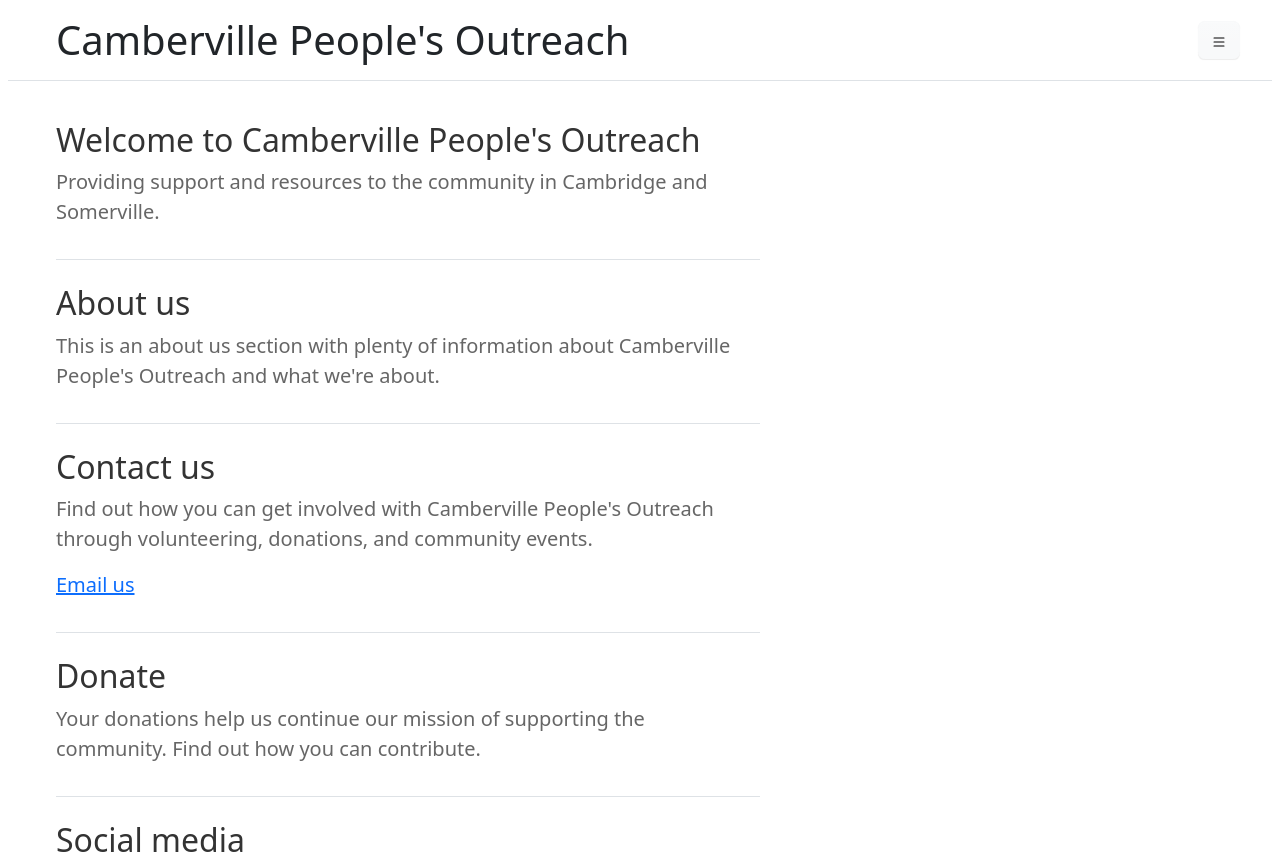
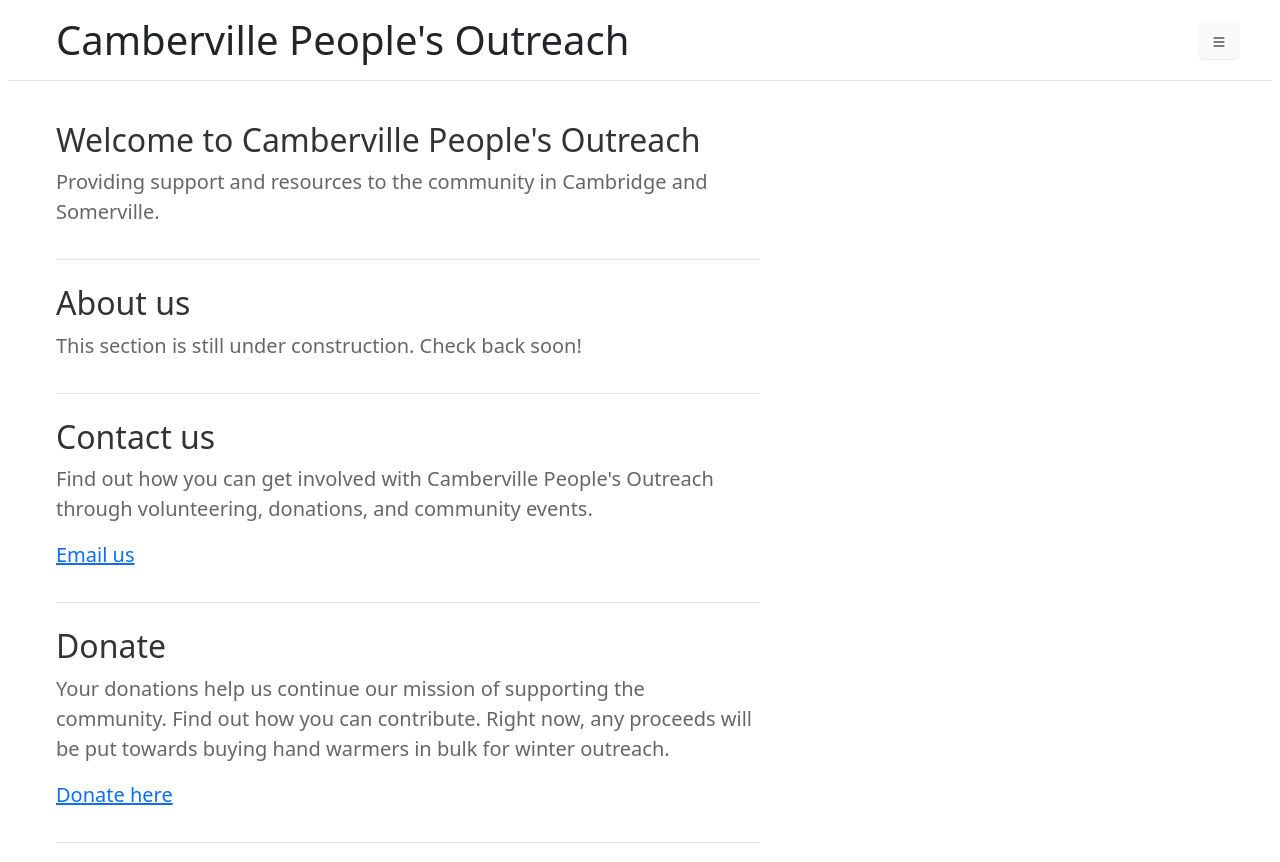
Before and after one commit to peoplesoutreach/peoplesoutreach.org, a website built with Parcel: page src/index.html in a window 1280 px wide. Shown: the top 862 px of the page. Built offline with nearby package versions, Linux system fonts and the light colour scheme; a script that the page names is missing.

Commit message:
update placeholder text

```diff
--- a/src/index.html
+++ b/src/index.html
@@ -60,9 +60,8 @@
 
     <section id="About-us">
       <h2>About us</h2>
-      <p>This is an about us section with plenty of information about Camberville People's Outreach
-        and
-        what we're about.
+      <p>
+        This section is still under construction. Check back soon!
       </p>
     </section>
 
@@ -79,11 +78,11 @@
     <section id="Donate">
       <h2>Donate</h2>
       <p>Your donations help us continue our mission of supporting the community. Find out how you can
-        contribute.
+        contribute. Right now, any proceeds will be put towards buying hand warmers in bulk for winter outreach.
       </p>
-      <!-- <p>
-        <a href="https://www.peoplesoutreach.org/">Donate here</a>
-      </p> -->
+      <p>
+        <a href="https://account.venmo.com/u/tpocamberville">Donate here</a>
+      </p>
     </section>
 
     <section id="Social-media">
```
